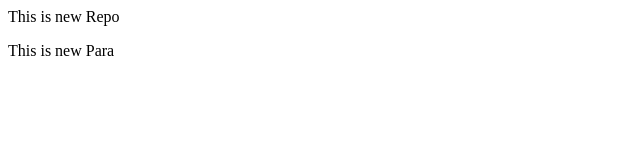
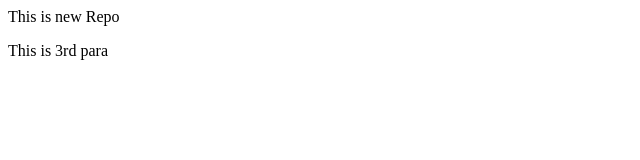
Before and after one commit to samrth7/LocalRepo, a plain HTML site: page index.html in a window 1280 px wide. Shown: the full height of the page, 0-640 px from the left. Drawn offline with Linux system fonts and the light colour scheme.

Commit message:
Added 3rd para

```diff
--- a/index.html
+++ b/index.html
@@ -1,2 +1,2 @@
 <p>This is new Repo</p>
-<p>This is new Para</p>
+<p>This is 3rd para</p>
```
Also changed, not shown: 1 other file.
